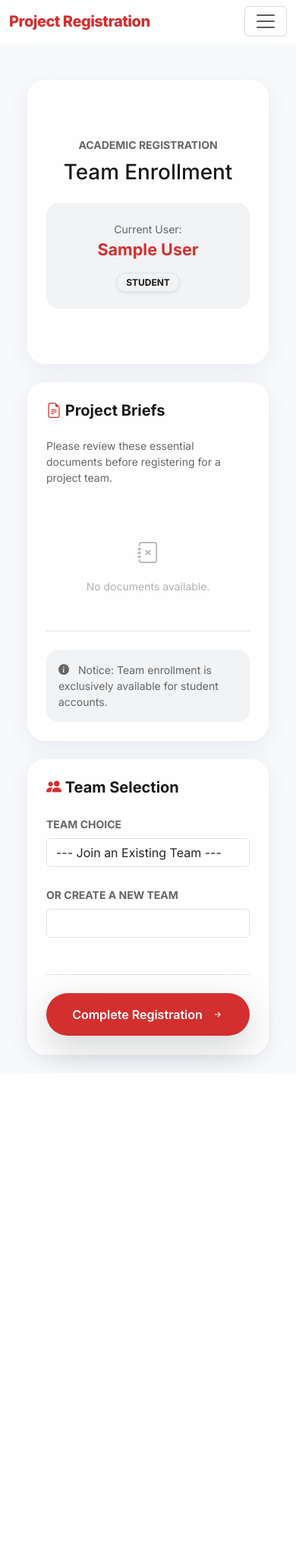
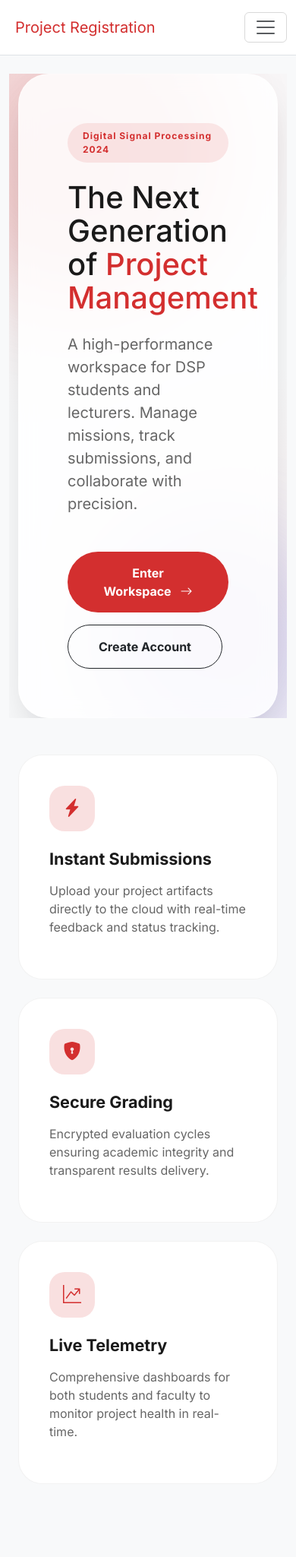
Before and after one commit to sub2pewds12/DSP-Class-Web, a Django app: page / in a window 390 px wide. Shown: the whole page at 76% size. Before the commit the page ends 1408 px from the top, so only its background shows below. Run offline with Django 5.2, Linux system fonts and the light colour scheme; the visitor is signed in with stand-in values (Sample User, id 1); data comes from the database, SQL or seed files in the repository; data that the repository does not hold is empty.

Commit message:
security: restrict role-elevation and launch Developer Mission Control
Locked down signups to 'Student' role only, implemented a gateway landing page, and integrated full-stack infrastructure portals into the Developer Dashboard.

```diff
--- a/teams/forms.py
+++ b/teams/forms.py
@@ -18,6 +18,8 @@ class UserRegistrationForm(forms.ModelForm):
 
     def __init__(self, *args, **kwargs):
         super().__init__(*args, **kwargs)
+        # Restrict role choices to STUDENT only for public signups
+        self.fields['role'].choices = [('STUDENT', 'Student')]
         for field in self.fields.values():
             if not isinstance(field.widget, forms.RadioSelect):
                 field.widget.attrs.update({'class': 'form-control'})
--- a/teams/templates/teams/base.html
+++ b/teams/templates/teams/base.html
@@ -22,9 +22,12 @@
     {% block extra_head %}{% endblock %}
 </head>
 <body class="">
-    <nav class="navbar navbar-expand-lg navbar-crimson mb-2 sticky-top">
+    <nav class="navbar navbar-expand-lg navbar-light bg-white border-bottom py-3">
         <div class="container">
-            <a class="navbar-brand" href="{% url 'dashboard' %}">Project Registration</a>
+            <a class="navbar-brand fw-800 text-primary-red d-flex align-items-center gap-2" href="{% url 'landing' %}">
+                <div class="brand-dot"></div>
+                Project Registration
+            </a>
             <button class="navbar-toggler" type="button" data-bs-toggle="collapse" data-bs-target="#navbarsExample">
                 <span class="navbar-toggler-icon"></span>
             </button>
@@ -44,17 +47,20 @@
                         </button>
                     </li>
                     {% if user.is_authenticated %}
-                        {% if user.role == "DEV" %}
+                        {% if user.role == 'DEV' %}
                         <li class="nav-item">
-                                <a class="nav-link fw-bold px-2" href="{% url 'dashboard' %}"><span class="text-primary-red">Student View</span></a>
+                            <a class="nav-link fw-700 text-main" href="{% url 'dashboard' %}">Student View</a>
                         </li>
                         <li class="nav-item">
-                                <a class="nav-link fw-bold px-2" href="{% url 'teacher_dashboard' %}"><span class="text-primary-red">Lecturer View</span></a>
+                            <a class="nav-link fw-700 text-main" href="{% url 'teacher_dashboard' %}">Lecturer View</a>
                         </li>
                         <li class="nav-item">
-                                <a class="nav-link fw-bold px-2" href="{% url 'dev_dashboard' %}"><span class="text-primary-red">Dev Center</span></a>
+                            <a class="nav-link fw-700 text-primary-red" href="{% url 'dev_dashboard' %}">Dev Center</a>
                         </li>
-                        {% elif user.role == "LECTURER" %}
+                        <li class="nav-item">
+                            <a class="nav-link fw-700 text-muted" href="/admin/" target="_blank">Admin Console</a>
+                        </li>
+                    {% elif user.role == 'LECTURER' %}
                             <li class="nav-item">
                                 <a class="nav-link fw-bold" href="{% url 'teacher_dashboard' %}">
                                     <span class="text-primary-red">Lecturer Dashboard</span>
--- /dev/null
+++ b/teams/templates/teams/landing.html
@@ -0,0 +1,157 @@
+{% extends 'teams/base.html' %}
+{% load static %}
+
+{% block extra_head %}
+<style>
+    .landing-hero {
+        min-height: 80vh;
+        display: flex;
+        align-items: center;
+        position: relative;
+        overflow: hidden;
+        background: radial-gradient(circle at 10% 20%, rgba(211, 47, 47, 0.05) 0%, transparent 40%),
+                    radial-gradient(circle at 90% 80%, rgba(211, 47, 47, 0.05) 0%, transparent 40%);
+    }
+
+    .hero-glass {
+        background: var(--glass-bg);
+        backdrop-filter: blur(12px);
+        border: 1px solid var(--glass-border);
+        border-radius: 2.5rem;
+        padding: 4rem;
+        box-shadow: 0 25px 50px -12px rgba(0, 0, 0, 0.15);
+    }
+
+    .hero-badge {
+        display: inline-block;
+        padding: 0.5rem 1.25rem;
+        background: rgba(211, 47, 47, 0.1);
+        color: var(--primary-red);
+        border-radius: 100px;
+        font-weight: 700;
+        text-uppercase;
+        font-size: 0.75rem;
+        letter-spacing: 1px;
+        margin-bottom: 1.5rem;
+    }
+
+    .hero-title {
+        font-size: clamp(2.5rem, 5vw, 4.5rem);
+        line-height: 1.1;
+        margin-bottom: 1.5rem;
+    }
+
+    .hero-btn {
+        padding: 1rem 2.5rem;
+        border-radius: 100px;
+        font-weight: 700;
+        transition: all 0.3s cubic-bezier(0.175, 0.885, 0.32, 1.275);
+    }
+
+    .hero-btn:hover {
+        transform: translateY(-5px);
+        box-shadow: 0 10px 25px rgba(211, 47, 47, 0.3);
+    }
+
+    .feature-card {
+        background: var(--dash-card-bg);
+        border: 1px solid var(--dash-card-border);
+        border-radius: 2rem;
+        padding: 2.5rem;
+        height: 100%;
+        transition: all 0.4s ease;
+    }
+
+    .feature-card:hover {
+        transform: translateY(-10px);
+        border-color: var(--primary-red);
+        box-shadow: var(--card-shadow);
+    }
+
+    .feature-icon {
+        width: 60px;
+        height: 60px;
+        background: var(--primary-red-glow);
+        color: var(--primary-red);
+        border-radius: 1.25rem;
+        display: flex;
+        align-items: center;
+        justify-content: center;
+        font-size: 1.5rem;
+        margin-bottom: 1.5rem;
+    }
+
+    .floating-shape {
+        position: absolute;
+        z-index: -1;
+        filter: blur(60px);
+        border-radius: 50%;
+        opacity: 0.2;
+    }
+</style>
+{% endblock %}
+
+{% block content %}
+<section class="landing-hero">
+    <!-- Floating Decorative Elements -->
+    <div class="floating-shape" style="width: 400px; height: 400px; background: var(--primary-red); top: -100px; left: -100px;"></div>
+    <div class="floating-shape" style="width: 300px; height: 300px; background: #6366f1; bottom: -50px; right: -50px;"></div>
+
+    <div class="container">
+        <div class="row align-items-center">
+            <div class="col-lg-7">
+                <div class="hero-glass animate__animated animate__fadeInLeft">
+                    <span class="hero-badge">Digital Signal Processing 2024</span>
+                    <h1 class="hero-title fw-800 text-main">
+                        The Next Generation of <span class="text-primary-red">Project Management</span>
+                    </h1>
+                    <p class="lead text-muted mb-5 fw-500">
+                        A high-performance workspace for DSP students and lecturers. Manage missions, track submissions, and collaborate with precision.
+                    </p>
+                    <div class="d-flex flex-wrap gap-3">
+                        <a href="{% url 'login' %}" class="btn btn-primary-red hero-btn">
+                            Enter Workspace <i class="bi bi-arrow-right ms-2"></i>
+                        </a>
+                        <a href="{% url 'signup' %}" class="btn btn-outline-dark hero-btn">
+                            Create Account
+                        </a>
+                    </div>
+                </div>
+            </div>
+            <div class="col-lg-5 d-none d-lg-block">
+                <div class="text-center animate__animated animate__fadeInRight">
+                    <img src="https://img.icons8.com/isometric/400/layers.png" alt="Decorative Layers" class="img-fluid" style="filter: drop-shadow(0 20px 40px rgba(0,0,0,0.1));">
+                </div>
+            </div>
+        </div>
+    </div>
+</section>
+
+<section class="py-5 mb-5">
+    <div class="container">
+        <div class="row g-4">
+            <div class="col-md-4">
+                <div class="feature-card">
+                    <div class="feature-icon"><i class="bi bi-lightning-charge-fill"></i></div>
+                    <h4 class="fw-bold mb-3">Instant Submissions</h4>
+                    <p class="text-muted">Upload your project artifacts directly to the cloud with real-time feedback and status tracking.</p>
+                </div>
+            </div>
+            <div class="col-md-4">
+                <div class="feature-card">
+                    <div class="feature-icon"><i class="bi bi-shield-lock-fill"></i></div>
+                    <h4 class="fw-bold mb-3">Secure Grading</h4>
+                    <p class="text-muted">Encrypted evaluation cycles ensuring academic integrity and transparent results delivery.</p>
+                </div>
+            </div>
+            <div class="col-md-4">
+                <div class="feature-card">
+                    <div class="feature-icon"><i class="bi bi-graph-up-arrow"></i></div>
+                    <h4 class="fw-bold mb-3">Live Telemetry</h4>
+                    <p class="text-muted">Comprehensive dashboards for both students and faculty to monitor project health in real-time.</p>
+                </div>
+            </div>
+        </div>
+    </div>
+</section>
+{% endblock %}
--- a/teams/urls.py
+++ b/teams/urls.py
@@ -3,7 +3,8 @@ from django.contrib.auth import views as auth_views
 from . import views
 
 urlpatterns = [
-    path('', views.dashboard_view, name='dashboard'),
+    path('', views.landing_view, name='landing'),
+    path('hub/', views.dashboard_view, name='dashboard'),
     path('teacher/', views.teacher_dashboard, name='teacher_dashboard'),
     path('gallery/', views.gallery_view, name='gallery'),
     path('guide/', views.guide_view, name='guide'),
--- a/teams/views.py
+++ b/teams/views.py
@@ -9,6 +9,9 @@ from .forms import (
     TeamProjectForm, StudentRoleForm, AssignmentForm, AssignmentSubmissionForm,
     GradeSubmissionForm
 )
+
+def landing_view(request):
+    return render(request, 'teams/landing.html')
 
 @login_required
 def dashboard_view(request):
@@ -215,7 +218,8 @@ def signup_view(request):
             user.save()
 
             # Create profiles
-            role = form.cleaned_data.get('role')
+            # Security: Force role to STUDENT regardless of POST data
+            role = 'STUDENT'
             if role == 'STUDENT':
                 Student.objects.get_or_create(user=user)
             elif role == 'DEV':
@@ -239,11 +243,33 @@ def dev_dashboard(request):
 
     from django.db.models import Count, Q
     from django.db.models.functions import TruncDate
-    import platform
-    import sys
-    import django
+    from django.db import connection
+    from django.conf import settings
 
-    # 1. Submission Activity Trends (Last 14 days)
+    # 1. System Infrastructure Portals
+    portals = {
+        'admin': '/admin/',
+        'render': 'https://dashboard.render.com',
+        'cloudinary': f"https://cloudinary.com/console/cloud/{settings.CLOUDINARY_STORAGE['CLOUD_NAME']}",
+        'postgres': 'https://dashboard.render.com', # Generic Render dash, user can find DB there
+        'gmail': 'https://myaccount.google.com/apppasswords',
+    }
+
+    # 2. Advanced DB Diagnostics (Extra Detailed)
+    db_telemetry = {
+        'Team': Team.objects.count(),
+        'Student': Student.objects.count(),
+        'Assignment': Assignment.objects.count(),
+        'Submission': TeamSubmission.objects.count(),
+        'Lecturer': Lecturer.objects.count(),
+        'ClassDocument': ClassDocument.objects.count(),
+        'User': CustomUser.objects.count(),
+        'db_engine': settings.DATABASES['default']['ENGINE'].split('.')[-1],
+        'db_host': settings.DATABASES['default']['HOST'],
+        'db_status': 'Connected' if connection.ensure_connection() is None else 'Error',
+    }
+
+    # 3. Submission Activity Trends (Last 14 days)
     last_14_days = timezone.now() - timezone.timedelta(days=14)
     submission_trends = TeamSubmission.objects.filter(
         submitted_at__gte=last_14_days
@@ -297,6 +323,8 @@ def dev_dashboard(request):
         'sys_info': sys_info,
         'recent_activity': recent_activity,
         'settings': SystemSettings.objects.first(),
+        'portals': portals,
+        'db_telemetry': db_telemetry,
     })
 
 def gallery_view(request):
```
Also changed, not shown: teams/templates/teams/dev_dashboard.html (+63 -0 lines). Lines whose indentation alone changed are shown as unchanged.
